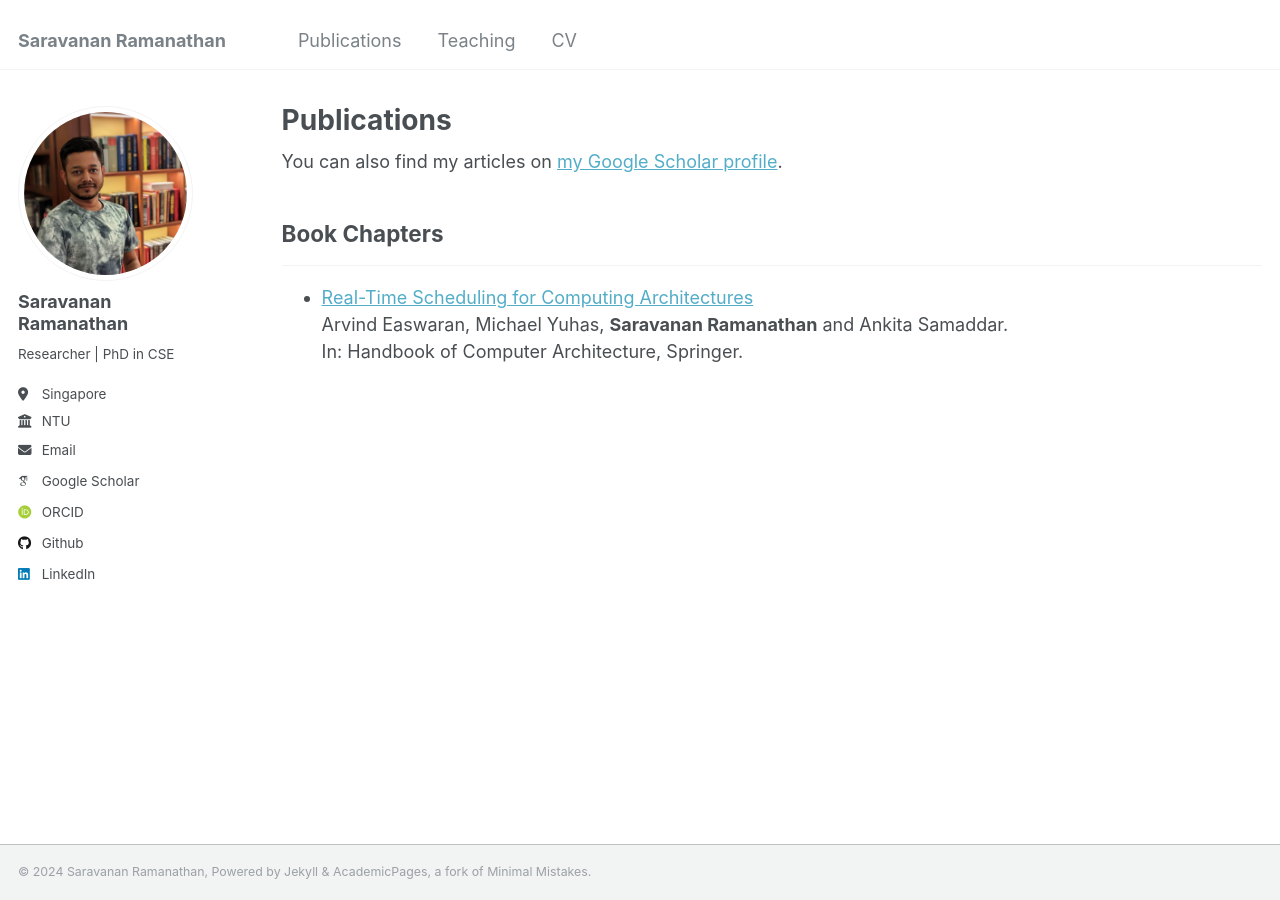
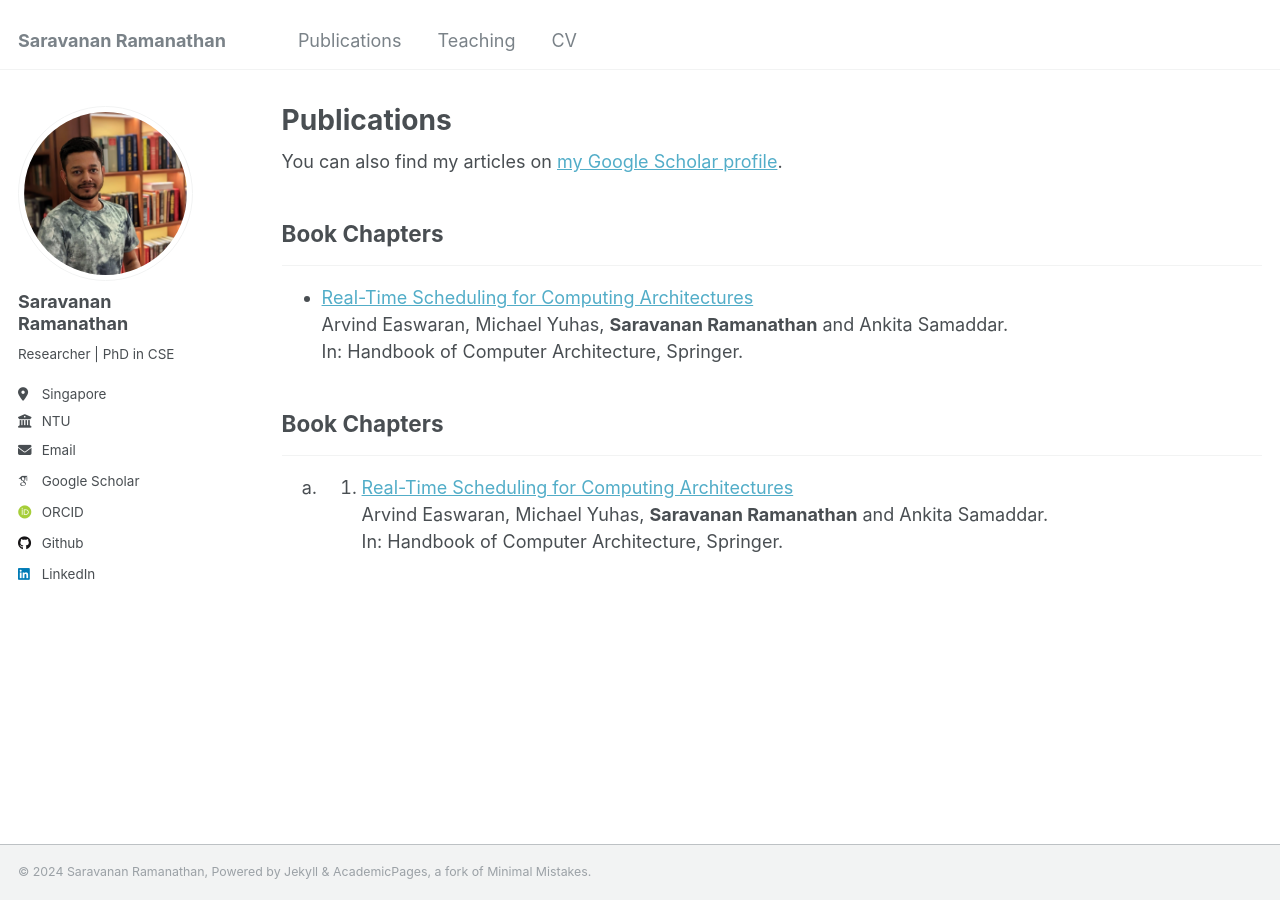
Before and after one commit to saravana016/saravana016.github.io, a Jekyll site: the page built from _pages/publications.html, in a window 1280 px wide. Built offline with Jekyll 4.4.1, drawn with Linux system fonts in a browser that asks for light colours; some web fonts are replaced.

Commit message:
Update publications.html

```diff
--- a/_pages/publications.html
+++ b/_pages/publications.html
@@ -41,3 +41,15 @@ author_profile: true
     Arvind Easwaran, Michael Yuhas, <b>Saravanan Ramanathan</b> and Ankita Samaddar.<br>
     In: Handbook of Computer Architecture, Springer.</p></li>
 </ul>
+
+<h2> Book Chapters</h2><hr />
+
+<ol type="a">
+  <li>
+    <ol type="1" start="1">
+      <li><p><a href="https://link.springer.com/referenceworkentry/10.1007/978-981-15-6401-7_5-1"> Real-Time Scheduling for Computing Architectures </a><br>
+      Arvind Easwaran, Michael Yuhas, <b>Saravanan Ramanathan</b> and Ankita Samaddar.<br>
+      In: Handbook of Computer Architecture, Springer.</p></li>
+    </ol>
+  </li>
+</ol>
```
